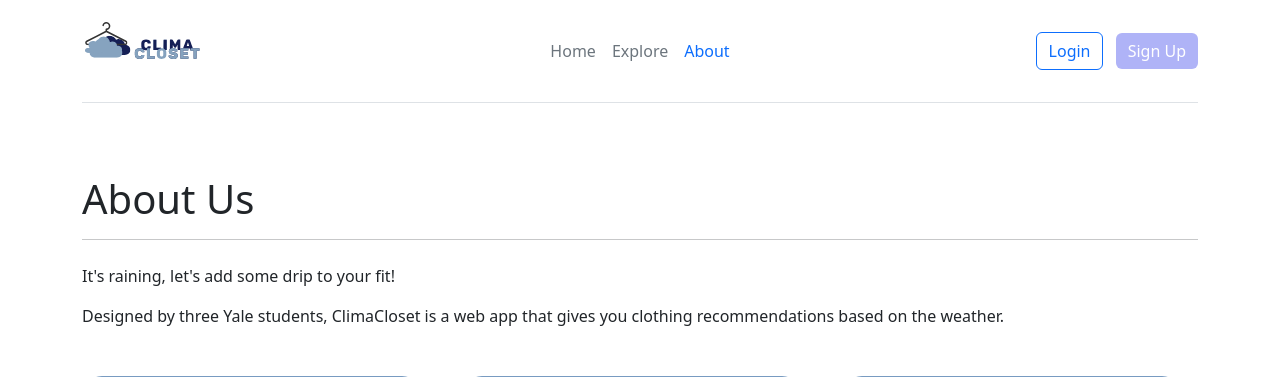
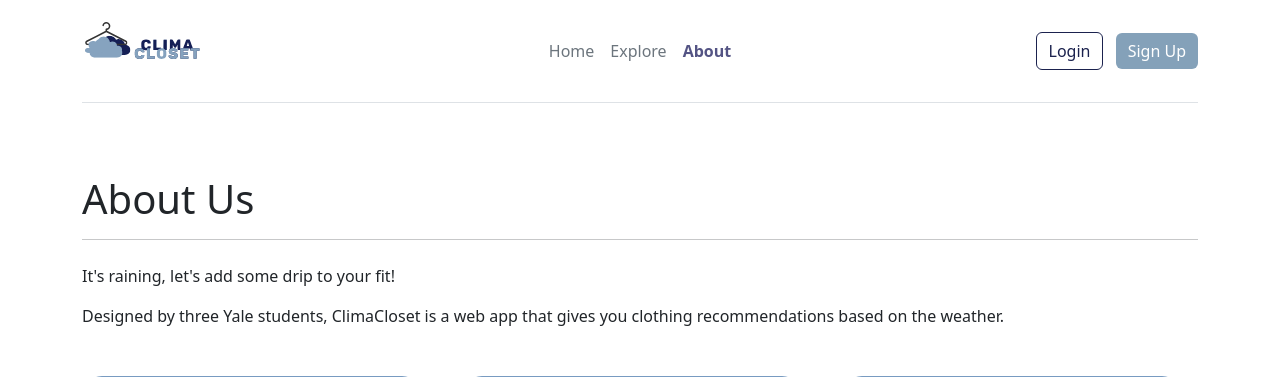
Before and after one commit to jcarney2024/climacloset, a Flask app: page /about in a window 1280 px wide. Shown: the top 377 px of the page. Run offline with Flask 3, Linux system fonts and the light colour scheme; some libraries are stand-ins or nearby versions.

Commit message:
Standardize coloring across the site

```diff
--- a/app/static/login.css
+++ b/app/static/login.css
@@ -72,7 +72,7 @@
 
 #login .button-submit {
     margin: 20px 0 10px 0;
-    background-color: #151717;
+    background-color: #84a1b9;
     border: none;
     color: white;
     font-size: 15px;
--- a/app/static/style.css
+++ b/app/static/style.css
@@ -1,16 +1,35 @@
-.btn-primaryblue {
-  background-color: #AFB3F7;
+.btn-primary {
+  background-color: #84a1b9;
   /* Light Blue */
   color: white;
   /* Text Color */
   border: none;
 }
 
-.btn-primaryblue:hover {
-  background-color: #151f55;
+.text-body-emphasis {
+  color: #545484 !important;
+}
+
+.btn-primary:hover {
+  background-color: #1b224e;
   /* Dark Blue */
   color: white;
   /* Text color stays white */
+}
+
+.btn-outline-secondary {
+  border-color: #1b224e;
+  color: #1b224e;
+}
+
+.nav-link {
+  color: #545484 !important;
+  font-weight: bold !important;
+}
+
+.link-secondary {
+  color: #6c757d !important;
+  font-weight: normal !important;
 }
 
 footer {
--- a/app/templates/base.html
+++ b/app/templates/base.html
@@ -42,10 +42,10 @@
       </ul>
 
       <div class="col-md-3 text-end">
-        <a href="{{ url_for('auth.login') }}" class="btn btn-outline-primary me-2">
+        <a href="{{ url_for('auth.login') }}" class="btn btn-outline-secondary me-2">
           Login
         </a>
-        <a href="{{ url_for('auth.signup') }}" class="btn btn-primaryblue">
+        <a href="{{ url_for('auth.signup') }}" class="btn btn-primary">
           Sign Up
         </a>
       </div>
--- a/app/templates/index.html
+++ b/app/templates/index.html
@@ -31,7 +31,7 @@
       <hr>
       <form id="chat-form" action="/chat" method="POST">
         <input type="hidden" id="temp" name="temp" value="{{temp}}">
-        <button type="submit" class="btn btn-primaryblue btn-lg px-4 gap-3">
+        <button type="submit" class="btn btn-primary btn-lg px-4 gap-3">
           Get Your Outfit Suggestion!
         </button>
       </form>
```
